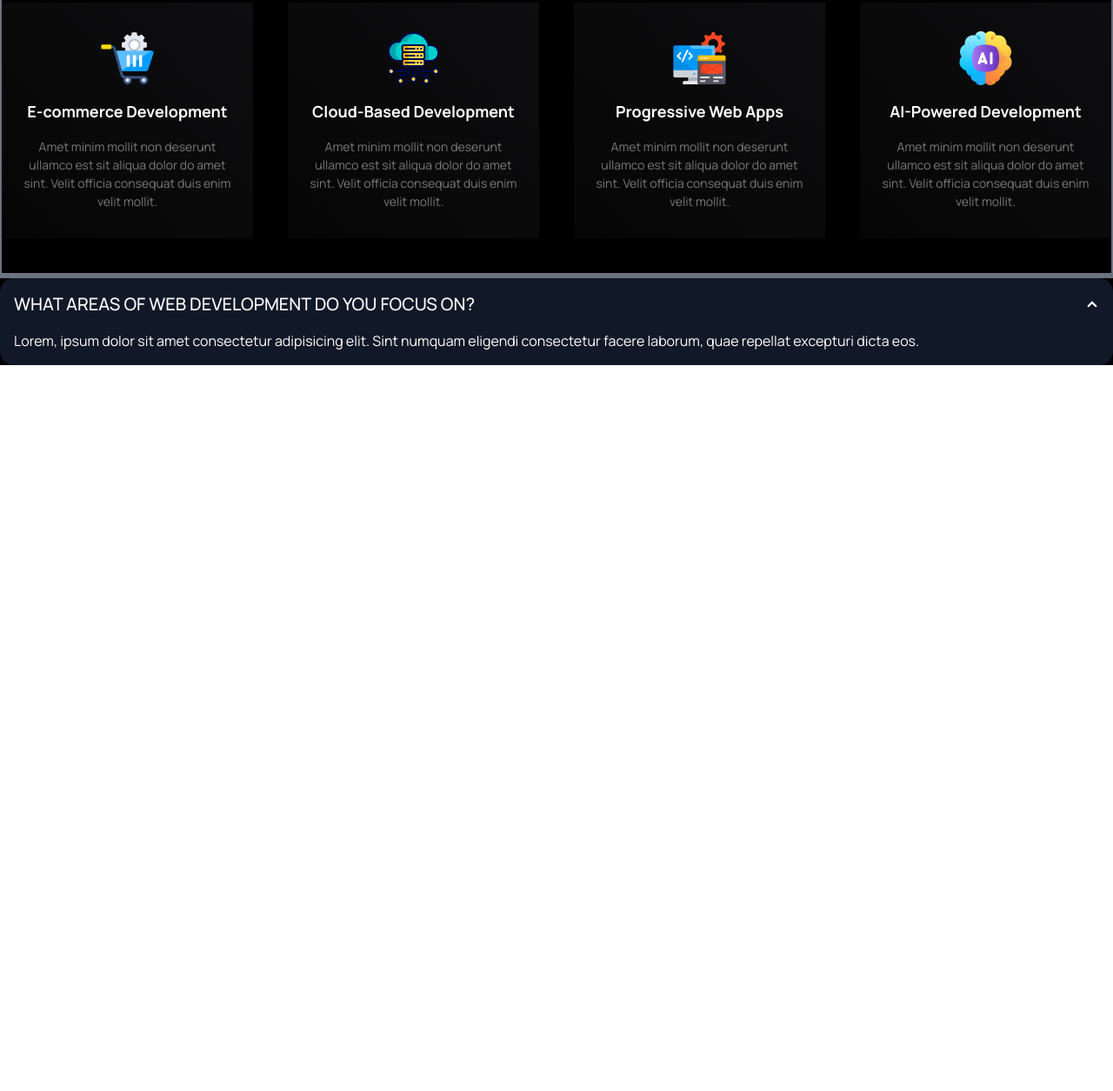
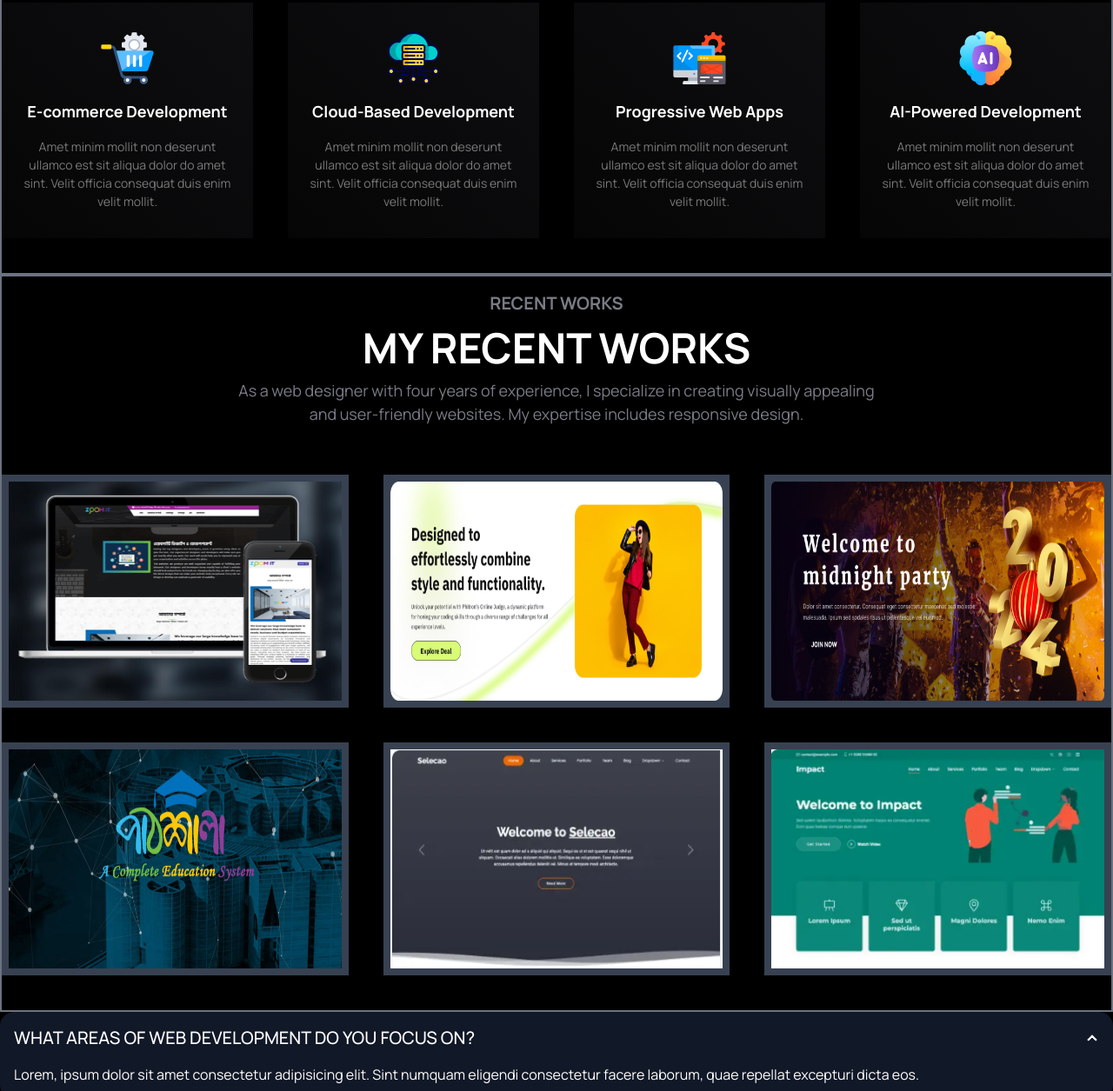
Before and after one commit to mdabdulhalim-bd/portfolio-with-tailwindcss, a plain HTML site: page index.html in a window 1280 px wide. Shown: the part 538-1793 px from the top of the page at 87% size. Before the commit the page ends 958 px from the top, so only its background shows below. Drawn offline with nearby package versions, Linux system fonts and the light colour scheme; a web font is replaced by a local one.

Commit message:
project section updated

```diff
--- a/index.html
+++ b/index.html
@@ -155,13 +155,72 @@
     </section>
     <!-- specialities section end -->
 
-    <!-- Project Section  -->
-    <section
-      class="specialities_area container mx-auto border-2 border-gray-500"
-    >
+    <!-- Project demo Section  -->
+    <section class="work_demo_area container mx-auto border-2 border-gray-500">
+      <div class="w-7/12 mx-auto text-center py-4">
+        <p class="text-[#797C86] text-[20px] font-[700] uppercase">
+          recent works
+        </p>
+        <h1 class="text-white text-[48px] font-[700] uppercase">
+          my recent works
+        </h1>
+        <p class="text-[#797C86] text-[18px]">
+          As a web designer with four years of experience, I specialize in
+          creating visually appealing and user-friendly websites. My expertise
+          includes responsive design.
+        </p>
+      </div>
 
-</section>
-    <!-- Project Section End -->
+      <div
+        class="features py-10 grid grid-cols-3 gap-10 justify-center items-center"
+      >
+        <div
+          class="bg-gray-700 h-[268px] cursor-pointer p-2 flex items-center justify-center"
+        >
+          <img
+            class="min-w-full h-full"
+            src="./images/projects/project-01.png"
+            alt=""
+          />
+        </div>
+        <div class="bg-gray-700 h-[268px] cursor-pointer p-2">
+          <img
+            class="min-w-full-full h-full"
+            src="./images/projects/project-02.png"
+            alt=""
+          />
+        </div>
+        <div class="bg-gray-700 h-[268px] cursor-pointer p-2">
+          <img
+            class="min-w-full-full h-full"
+            src="./images/projects/project-03.png"
+            alt=""
+          />
+        </div>
+        <div class="bg-gray-700 h-[268px] cursor-pointer p-2">
+          <img
+            class="min-w-full-full h-full"
+            src="./images/projects/project-04.png"
+            alt=""
+          />
+        </div>
+        <div class="bg-gray-700 h-[268px] cursor-pointer p-2">
+          <img
+            class="min-w-full-full h-full"
+            src="./images/projects/project-05.png"
+            alt=""
+          />
+        </div>
+        <div class="bg-gray-700 h-[268px] cursor-pointer p-2">
+          <img
+            class="min-w-full-full h-full"
+            src="./images/projects/project-06.png"
+            alt=""
+          />
+        </div>
+      </div>
+    </section>
+    <!-- Project demo Section End -->
 
     <div class="faq">
       <div class="collapse collapse-arrow bg-gray-900 text-white">
```
Also changed, not shown: images/projects/project-01.png (added), images/projects/project-02.png (added), images/projects/project-03.png (added), images/projects/project-04.png (added), images/projects/project-05.png (added), images/projects/project-06.png (added).
